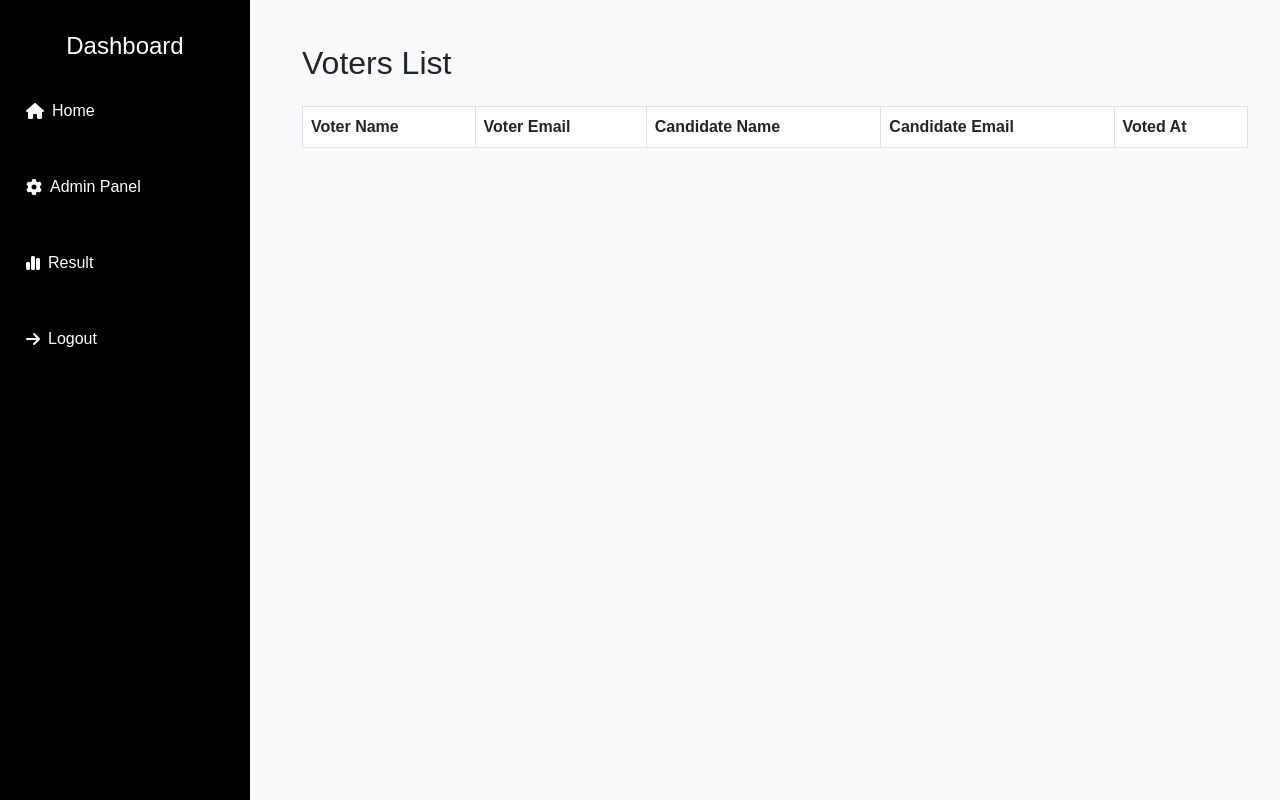
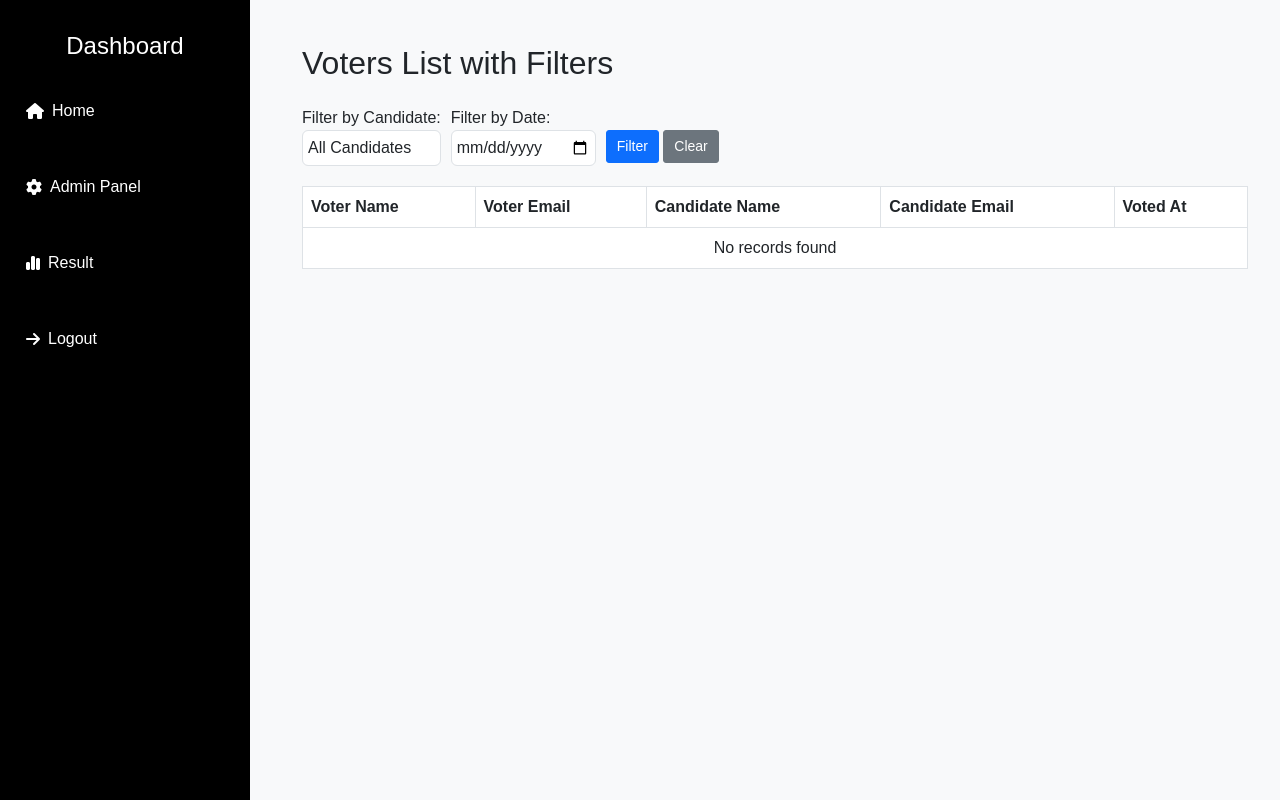
Before and after one commit to anujkattel/pbl, a PHP site: page /group5/result.php in a window 1280 px wide. Run offline with PHP 8.4, Linux system fonts and the light colour scheme; the visitor is signed in with stand-in values (Sample User, id 1); tables that the repository leaves empty or names only in its code hold one stand-in row (values such as "Sample post"); lists and menus that the app fills with data are empty; some libraries are stand-ins or nearby versions.

Commit message:
hello push

```diff
--- a/result.php
+++ b/result.php
@@ -8,7 +8,13 @@ if (!isset($_SESSION['user_id']) || $_SESSION['role'] !== 'admin') {
     exit();
 }
 
-// Fetch the list of voters and the candidates they voted for
+$role = $_SESSION['role']; // Define $role
+
+// Fetch filter values from the form submission
+$candidate_filter = isset($_GET['candidate_filter']) ? $_GET['candidate_filter'] : '';
+$date_filter = isset($_GET['date_filter']) ? $_GET['date_filter'] : '';
+
+// Base query
 $query = "
     SELECT users.name AS voter_name, users.email AS voter_email,
            votes.name AS candidate_name, votes.email AS candidate_email,
@@ -16,30 +22,39 @@ $query = "
     FROM candidates
     JOIN users ON candidates.voter_id = users.id
     JOIN votes ON candidates.candidate_id = votes.id
-    ORDER BY candidates.voted_at DESC
+    WHERE 1 = 1
 ";
-$stmt = $conn->prepare($query);
-$stmt->execute();
-$voters = $stmt->fetchAll(PDO::FETCH_ASSOC);
-// Check if the user is logged in and has admin role
-if (!isset($_SESSION['user_id']) || $_SESSION['role'] !== 'admin') {
-  header("Location: login.php");
-  exit();
+
+// Apply filters if selected
+$params = [];
+
+if (!empty($candidate_filter)) {
+    $query .= " AND votes.name = :candidate_filter";
+    $params[':candidate_filter'] = $candidate_filter;
 }
 
-$role = $_SESSION['role']; // Define $role
+if (!empty($date_filter)) {
+    $query .= " AND DATE(candidates.voted_at) = :date_filter";
+    $params[':date_filter'] = $date_filter;
+}
 
-// Fetch all users from the database
-$stmt = $conn->prepare("SELECT id, name, username, email, year_of_joining, branch, role FROM users");
-$stmt->execute();
-$users = $stmt->fetchAll(PDO::FETCH_ASSOC);
+$query .= " ORDER BY candidates.voted_at DESC";
+
+$stmt = $conn->prepare($query);
+$stmt->execute($params);
+$voters = $stmt->fetchAll(PDO::FETCH_ASSOC);
+
+// Fetch all candidates for the filter dropdown
+$candidateStmt = $conn->prepare("SELECT DISTINCT name FROM votes");
+$candidateStmt->execute();
+$candidates = $candidateStmt->fetchAll(PDO::FETCH_ASSOC);
 ?>
 <!DOCTYPE html>
 <html lang="en">
 
 <head>
   <meta charset="UTF-8">
-  <title>Voters List</title>
+  <title>Voters List with Filters</title>
   <meta name="viewport" content="width=device-width, initial-scale=1">
   <link href="https://cdn.jsdelivr.net/npm/bootstrap@5.3.0/dist/css/bootstrap.min.css" rel="stylesheet">
   <script src="https://kit.fontawesome.com/d9b4604fa2.js" crossorigin="anonymous"></script>
@@ -50,10 +65,20 @@ $users = $stmt->fetchAll(PDO::FETCH_ASSOC);
       height: 100vh;
       width: 250px;
     }
-
     .content {
       flex: 1;
       padding: 20px;
+    }
+    .filter-form {
+      display: flex;
+      gap: 10px;
+      margin-bottom: 20px;
+    }
+    .filter-form select, .filter-form input {
+      padding: 5px;
+    }
+    .table th, .table td {
+      vertical-align: middle;
     }
   </style>
 </head>
@@ -68,13 +93,6 @@ $users = $stmt->fetchAll(PDO::FETCH_ASSOC);
           <i class="fa-solid fa-house"></i> <span class="m-2">Home</span>
         </a>
       </li>
-      <?php if ($role === 'user'): ?>
-        <li class="nav-item mb-3">
-          <a href="vote.php" class="nav-link text-white">
-            <i class="fa-solid fa-gear"></i> <span class="m-2">Vote User</span>
-          </a>
-        </li>
-      <?php endif; ?>
       <?php if ($role === 'admin'): ?>
         <li class="nav-item mb-3">
           <a href="adminpannel.php" class="nav-link text-white">
@@ -94,10 +112,38 @@ $users = $stmt->fetchAll(PDO::FETCH_ASSOC);
       </li>
     </ul>
 </nav>
+
 <!-- Main Content -->
 <div class="main-content">
   <div class="container mt-4">
-      <h2 class="mb-4">Voters List</h2>
+    <h2 class="mb-4">Voters List with Filters</h2>
+
+    <!-- Filter Form -->
+    <form method="GET" action="" class="filter-form">
+      <div>
+        <label for="candidate_filter">Filter by Candidate:</label>
+        <select name="candidate_filter" id="candidate_filter" class="form-control">
+          <option value="">All Candidates</option>
+          <?php foreach ($candidates as $candidate): ?>
+            <option value="<?= htmlspecialchars($candidate['name']); ?>"
+              <?= ($candidate_filter == $candidate['name']) ? 'selected' : '' ?>>
+              <?= htmlspecialchars($candidate['name']); ?>
+            </option>
+          <?php endforeach; ?>
+        </select>
+      </div>
+
+      <div>
+        <label for="date_filter">Filter by Date:</label>
+        <input type="date" name="date_filter" id="date_filter" class="form-control" value="<?= $date_filter; ?>">
+      </div>
+
+      <div>
+        <button type="submit" class="btn btn-primary mt-4">Filter</button>
+        <a href="voters_list.php" class="btn btn-secondary mt-4">Clear</a>
+      </div>
+    </form>
+
     <table class="table table-bordered">
       <thead>
         <tr>
@@ -109,19 +155,26 @@ $users = $stmt->fetchAll(PDO::FETCH_ASSOC);
         </tr>
       </thead>
       <tbody>
+        <?php if (empty($voters)): ?>
+          <tr>
+            <td colspan="5" class="text-center">No records found</td>
+          </tr>
+        <?php else: ?>
           <?php foreach ($voters as $voter): ?>
             <tr>
-              <td><?php echo htmlspecialchars($voter['voter_name']); ?></td>
-              <td><?php echo htmlspecialchars($voter['voter_email']); ?></td>
-              <td><?php echo htmlspecialchars($voter['candidate_name']); ?></td>
-              <td><?php echo htmlspecialchars($voter['candidate_email']); ?></td>
-              <td><?php echo htmlspecialchars($voter['voted_at']); ?></td>
+              <td><?= htmlspecialchars($voter['voter_name']); ?></td>
+              <td><?= htmlspecialchars($voter['voter_email']); ?></td>
+              <td><?= htmlspecialchars($voter['candidate_name']); ?></td>
+              <td><?= htmlspecialchars($voter['candidate_email']); ?></td>
+              <td><?= htmlspecialchars($voter['voted_at']); ?></td>
             </tr>
           <?php endforeach; ?>
+        <?php endif; ?>
       </tbody>
     </table>
   </div>
 </div>
+
 <script src="https://cdn.jsdelivr.net/npm/bootstrap@5.3.0/dist/js/bootstrap.bundle.min.js"></script>
 </body>
 
--- a/vote.php
+++ b/vote.php
@@ -138,7 +138,6 @@ if ($_SERVER['REQUEST_METHOD'] === 'POST' && isset($_POST['vote']) && !$hasVoted
                   <div class="card p-3 mb-3">
                     <h4><?php echo htmlspecialchars($candidate['name']); ?></h4>
                     <p><?php echo htmlspecialchars($candidate['email']); ?></p>
-                    <p><strong>Votes:</strong> <?php echo $candidate['votes'] ?? 0; ?></p>
                     <!-- The vote button sends the candidate's id as the vote value -->
                     <button type="submit" name="vote" value="<?php echo $candidate['id']; ?>" class="btn btn-primary">Vote</button>
                   </div>
```
Also changed, not shown: signup.php (+7 -2 lines). Lines whose indentation alone changed are shown as unchanged.
